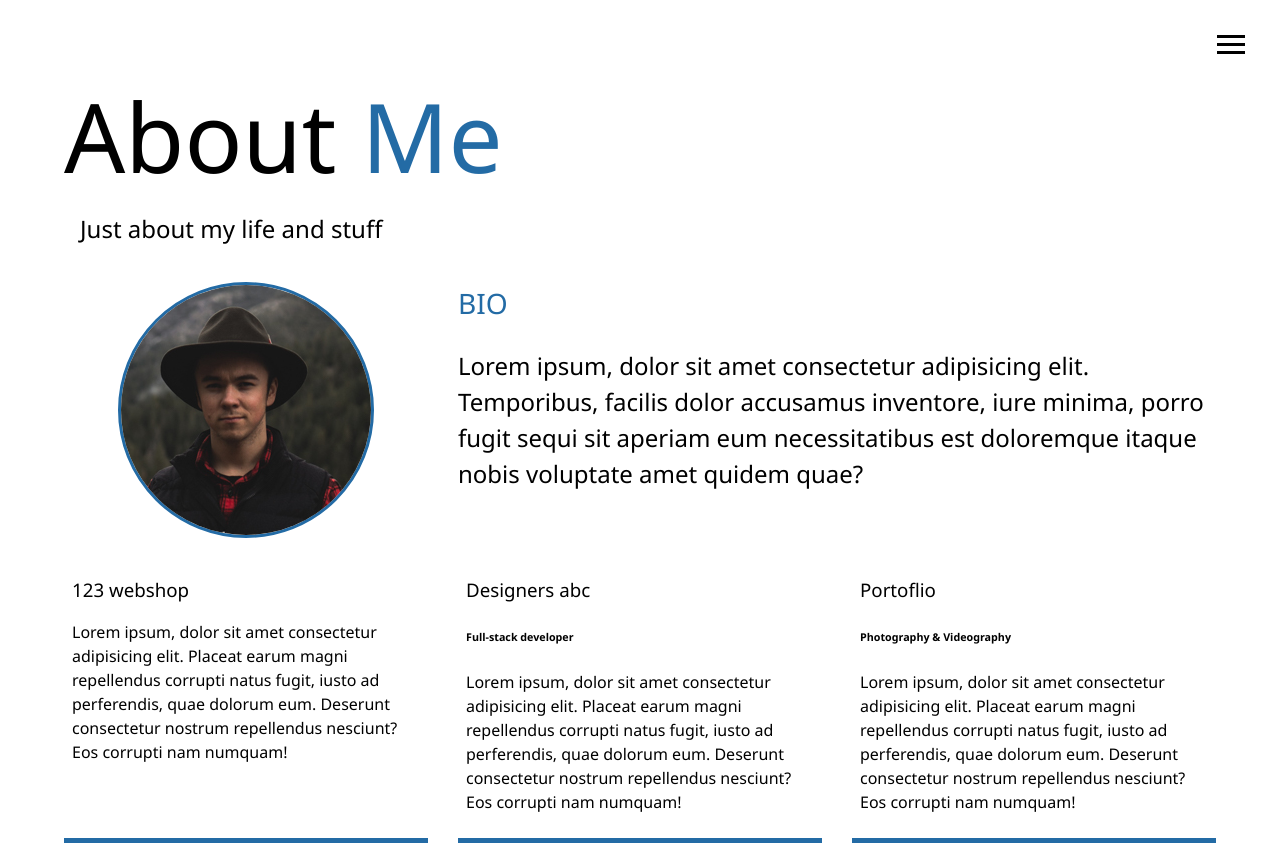
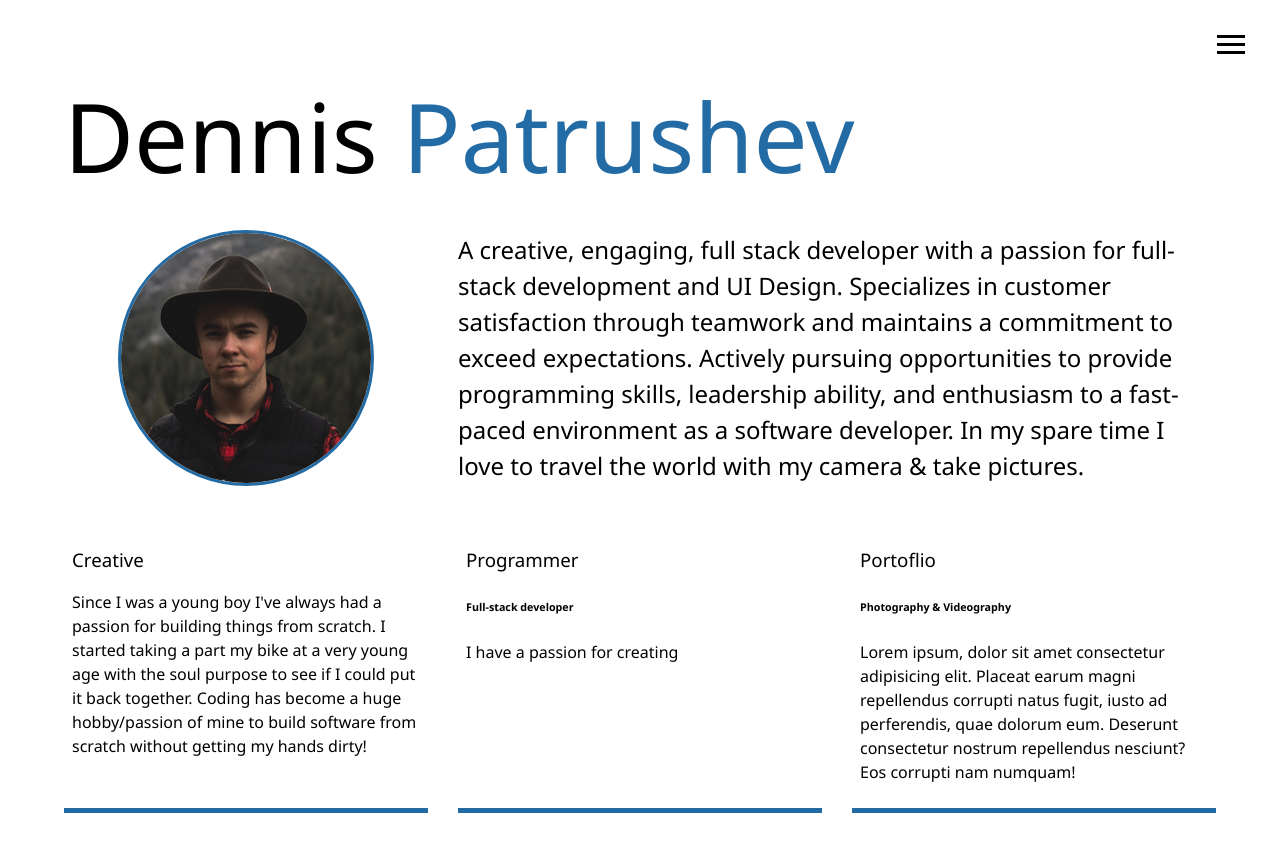
Before and after one commit to dennishev/LandingPage, a website: page dist/about.html in a window 1280 px wide. Shown: the top 846 px of the page. Drawn offline with Linux system fonts and the light colour scheme.

Commit message:
Edited my about me page

```diff
--- a/dist/about.html
+++ b/dist/about.html
@@ -54,40 +54,38 @@
 
     <main id="about">
       <h1 class="lg-heading">
-        About
-        <span class="text-secondary">Me</span>
+        Dennis
+        <span class="text-secondary">Patrushev</span>
       </h1>
-      <h2 class="sm-heading">
-        Just about my life and stuff
-      </h2>
+
       <div class="about-info">
         <img src="img/portrait.jpeg" alt="Dennis Patrushev" class="bio-image" />
         <div class="bio">
-          <h3 class="text-secondary">BIO</h3>
           <p>
-            Lorem ipsum, dolor sit amet consectetur adipisicing elit.
-            Temporibus, facilis dolor accusamus inventore, iure minima, porro
-            fugit sequi sit aperiam eum necessitatibus est doloremque itaque
-            nobis voluptate amet quidem quae?
+            A creative, engaging, full stack developer with a passion for
+            full-stack development and UI Design. Specializes in customer
+            satisfaction through teamwork and maintains a commitment to exceed
+            expectations. Actively pursuing opportunities to provide programming
+            skills, leadership ability, and enthusiasm to a fast-paced
+            environment as a software developer. In my spare time I love to
+            travel the world with my camera & take pictures.
           </p>
         </div>
         <div class="job job-1">
-          <h3>123 webshop</h3>
+          <h3>Creative</h3>
           <p>
-            Lorem ipsum, dolor sit amet consectetur adipisicing elit. Placeat
-            earum magni repellendus corrupti natus fugit, iusto ad perferendis,
-            quae dolorum eum. Deserunt consectetur nostrum repellendus nesciunt?
-            Eos corrupti nam numquam!
+            Since I was a young boy I've always had a passion for building
+            things from scratch. I started taking a part my bike at a very young
+            age with the soul purpose to see if I could put it back together.
+            Coding has become a huge hobby/passion of mine to build software
+            from scratch without getting my hands dirty!
           </p>
         </div>
         <div class="job job-2">
-          <h3>Designers abc</h3>
+          <h3>Programmer</h3>
           <h6>Full-stack developer</h6>
           <p>
-            Lorem ipsum, dolor sit amet consectetur adipisicing elit. Placeat
-            earum magni repellendus corrupti natus fugit, iusto ad perferendis,
-            quae dolorum eum. Deserunt consectetur nostrum repellendus nesciunt?
-            Eos corrupti nam numquam!
+            I have a passion for creating
           </p>
         </div>
         <div class="job job-3">
```
Also changed, not shown: dist/index.html (+4 -4 lines).
